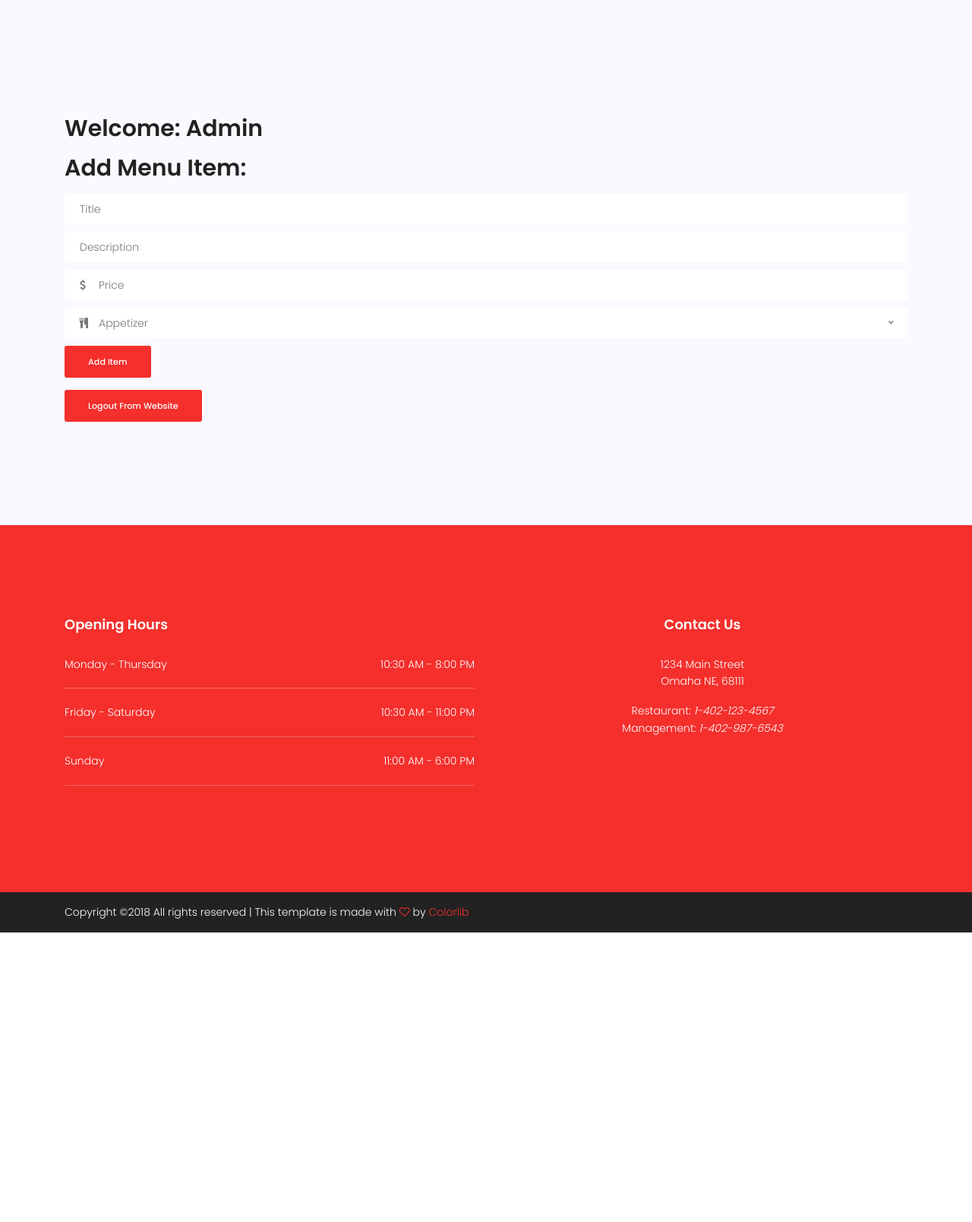
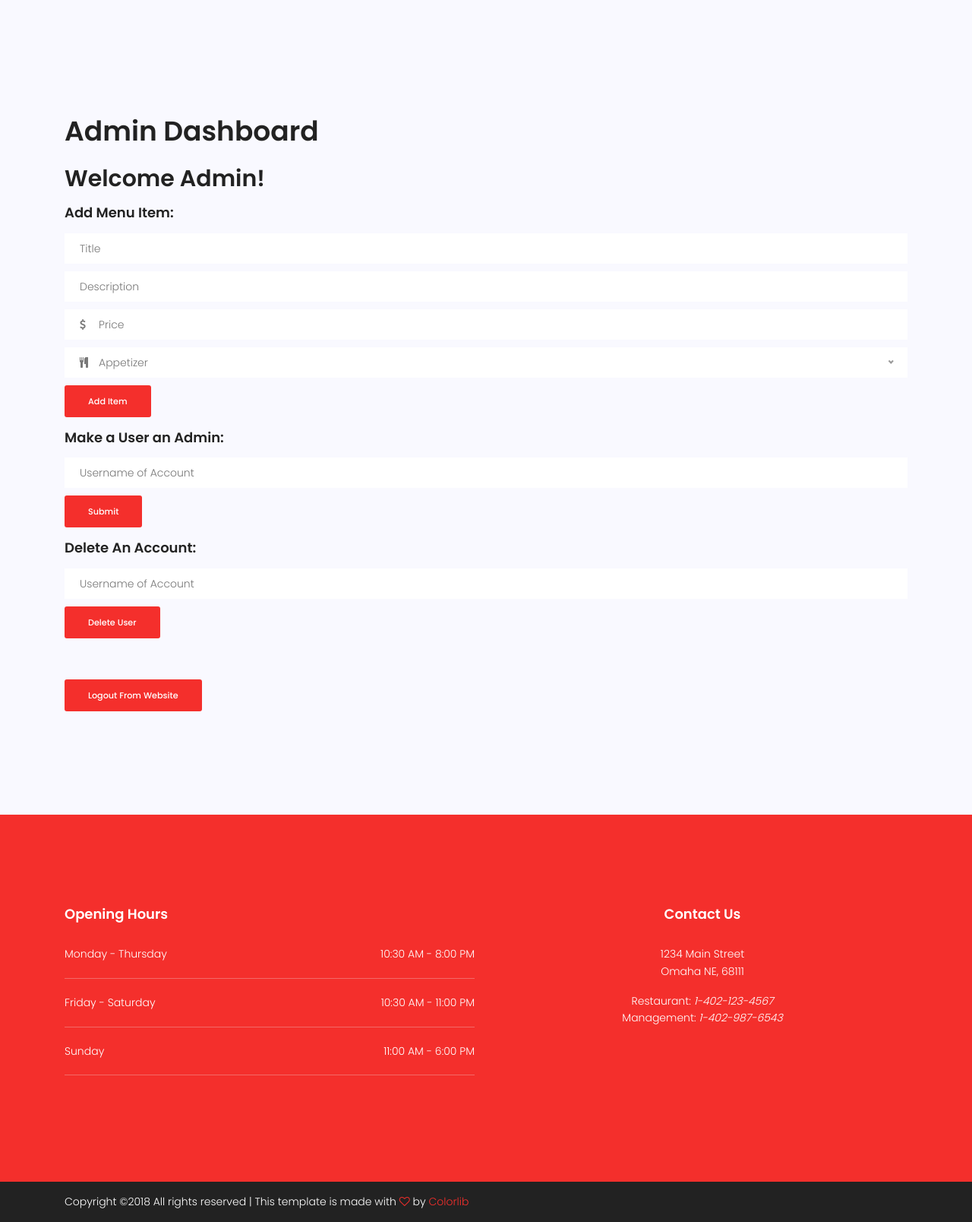
Before and after one commit to JustinRobbins7/DigitalSynergyGP, a Flask app: page /myaccount in a window 1280 px wide. Shown: the part 442-2050 px from the top of the page at 76% size. Before the commit the page ends 1669 px from the top, so only its background shows below. Run offline with Flask 2, Linux system fonts and the light colour scheme; a user stored in the database is signed in; some libraries are stand-ins or nearby versions.

Commit message:
admins can now make users admins and delete accounts

```diff
--- a/WebApp/WebApp/app.py
+++ b/WebApp/WebApp/app.py
@@ -1,6 +1,6 @@
 from flask import Flask, render_template, abort, redirect, request
 from jinja2 import TemplateNotFound
-from WebApp.WebApp.forms import AddMenuItem, CreateAccount, FormLogin
+from WebApp.WebApp.forms import AddMenuItem, CreateAccount, FormLogin, UsernameReturnDelete, UsernameReturnAdmin
 from flask_sqlalchemy import SQLAlchemy
 from flask_login import LoginManager, UserMixin, current_user, login_user, logout_user
 import pymysql
@@ -57,6 +57,8 @@ def createaccount_function():
         form_menu = AddMenuItem()
         form_login = FormLogin()
         form_create = CreateAccount()
+        form_delete = UsernameReturnDelete()
+        form_makeadmin = UsernameReturnAdmin()
 
         # if create button is pressed
         if form_create.createaccount.data:
@@ -75,15 +77,17 @@ def createaccount_function():
                     db.session.add(temp_user)
                     db.session.commit()
                     return redirect('myaccount')
-                    return redirect('myaccount')
                 # if user already exists, prompt user to either change username or login
                 else:
                     error = 'Account Already Exists: Choose Another Username or Login'
-                    return render_template('createaccount.html',  formMenu=form_menu, formLogin=form_login,
-                                           formCreate=form_create, createError=error)
+                    return render_template('createaccount.html', formMenu=form_menu, formLogin=form_login,
+                                           formCreate=form_create, formDelete=form_delete, formAdmin=form_makeadmin,
+                                           createError=error)
 
         # what to return on no button press
-        return render_template('createaccount.html',  formMenu=form_menu, formLogin=form_login, formCreate=form_create)
+        return render_template('createaccount.html', formMenu=form_menu, formLogin=form_login,
+                               formCreate=form_create, formDelete=form_delete, formAdmin=form_makeadmin,
+                               loginError=error)
 
     except TemplateNotFound:
         abort(404)
@@ -95,11 +99,17 @@ def myaccount_function():
     try:
 
         error = None
+        dmessagegood = None
+        dmessagebad = None
+        amessagegood = None
+        amessagebad = None
 
         # initialized forms needed
         form_menu = AddMenuItem()
         form_login = FormLogin()
         form_create = CreateAccount()
+        form_delete = UsernameReturnDelete()
+        form_makeadmin = UsernameReturnAdmin()
 
         # if login button is pressed
         if form_login.loginsubmit.data:
@@ -116,12 +126,13 @@ def myaccount_function():
                     user = users.query.filter_by(username=temp_username, password=temp_password).first()
                     login_user(user, remember=True)
                     return render_template('myaccount.html', formMenu=form_menu, formLogin=form_login,
-                                           formCreate=form_create)
+                                           formCreate=form_create, formDelete=form_delete, formAdmin=form_makeadmin)
                 # if the combo doesn't exist in the DB, prompt user to create account if they don't have one
                 else:
                     error = 'Username or Password Incorrect: Create Account if you Don\'t Have One'
                     return render_template('myaccount.html', formMenu=form_menu, formLogin=form_login,
-                                           formCreate=form_create, loginError=error)
+                                           formCreate=form_create, formDelete=form_delete, formAdmin=form_makeadmin,
+                                           loginError=error)
 
         if form_menu.addsubmit.data:
             form_menu = AddMenuItem(request.form)
@@ -132,8 +143,44 @@ def myaccount_function():
                 print(form_menu.choice.data)
                 return redirect('myaccount')
 
+        if form_delete.returnButtonDelete.data:
+            form_delete = UsernameReturnDelete(request.form)
+            if form_delete.validate_on_submit():
+                temp_user = form_delete.returnUsernameDelete.data
+                if db.session.query(users).filter(users.username == temp_user).count() == 0:
+                    dmessagebad = 'User Does Not Exists. Check Username and Enter Again'
+                    return render_template('myaccount.html', formMenu=form_menu, formLogin=form_login,
+                                        formCreate=form_create, formDelete=form_delete, formAdmin=form_makeadmin,
+                                        DeleteMessageB=dmessagebad)
+                else:
+                    users.query.filter_by(username=temp_user).delete()
+                    db.session.commit()
+                    dmessagegood = 'User Has Been Deleted'
+                    return render_template('myaccount.html', formMenu=form_menu, formLogin=form_login,
+                                           formCreate=form_create, formDelete=form_delete, formAdmin=form_makeadmin,
+                                           DeleteMessageG=dmessagegood)
+
+        if form_makeadmin.returnButtonAdmin.data:
+            form_makeadmin = UsernameReturnAdmin(request.form)
+            if form_makeadmin.validate_on_submit():
+                temp_user = form_makeadmin.returnUsernameAdmin.data
+                if db.session.query(users).filter(users.username == temp_user).count() == 0:
+                    amessagebad = 'User Does Not Exists. Check Username and Enter Again'
+                    return render_template('myaccount.html', formMenu=form_menu, formLogin=form_login,
+                                        formCreate=form_create, formDelete=form_delete, formAdmin=form_makeadmin,
+                                        AdminMessageB=amessagebad)
+                else:
+                    temp = users.query.filter_by(username=temp_user).first()
+                    temp.typeaccount = 1
+                    db.session.commit()
+                    amessagegood = 'Account Has Been Made an Admin'
+                    return render_template('myaccount.html', formMenu=form_menu, formLogin=form_login,
+                                           formCreate=form_create, formDelete=form_delete, formAdmin=form_makeadmin,
+                                           AdminMessageG=amessagegood)
+
         # on no special cases return myaccount page
-        return render_template('myaccount.html',  formMenu=form_menu, formLogin=form_login, formCreate=form_create)
+        return render_template('myaccount.html', formMenu=form_menu, formLogin=form_login,
+                               formCreate=form_create, formDelete=form_delete, formAdmin=form_makeadmin)
 
     except TemplateNotFound:
         abort(404)
@@ -148,10 +195,12 @@ def html_lookup(page):
 
     # call myaccount functionality from function
     if page == 'myaccount':
+        print('hi')
         return myaccount_function()
 
     # call myaccount functionality from function
     if page == 'createaccount':
+        print('hello')
         return createaccount_function()
 
     # render all other pages that don't require extra procession in the form of a function
--- a/WebApp/WebApp/forms.py
+++ b/WebApp/WebApp/forms.py
@@ -29,3 +29,15 @@ class AddMenuItem(FlaskForm):
     price = DecimalField('Price', [validators.DataRequired()], places=2, rounding=None)
     choice = SelectField(label='Type of Item', choices=menu_choices)
     addsubmit = SubmitField('Add Item')
+
+
+# form for returning username for delete account
+class UsernameReturnDelete(FlaskForm):
+    returnUsernameDelete = StringField('Username', [validators.DataRequired()])
+    returnButtonDelete = SubmitField('Delete User')
+
+
+# form for returning username for make admin
+class UsernameReturnAdmin(FlaskForm):
+    returnUsernameAdmin = StringField('Username', [validators.DataRequired()])
+    returnButtonAdmin = SubmitField('Submit')
--- a/WebApp/WebApp/templates/myaccount.html
+++ b/WebApp/WebApp/templates/myaccount.html
@@ -77,15 +77,17 @@
 			<div class="container">
                 <form action="" method="post" novalidate>
                 {% if current_user.is_authenticated %}
+                    <!-- admin dashboard -->
                     {% if current_user.typeaccount == 1 %}
                         <p class="row align-items-center">
                         <p>
                             <p class="row align-items-center">
                             <p>
-                                <div class="text-capitalize"><h2>Welcome: {{ current_user.username }}</h2></div>
+                                <h1>Admin Dashboard</h1><br>
+                                <div class="text-capitalize"><h2>Welcome {{ current_user.username }}!</h2></div>
                             </p>
                             <p>
-                                <h2>Add Menu Item:</h2>
+                                <h4>Add Menu Item:</h4>
                             </p>
                             <div>
                             {{ formMenu.csrf_token }}
@@ -123,11 +125,62 @@
                                 {{ formMenu.addsubmit(class_="genric-btn primary radius") }}
                             </div>
                         </p>
+                        <p>
+                            <h4>Make a User an Admin:</h4>
+                            </p>
+                            <div>
+                            {{ formAdmin.csrf_token }}
+                            {{ formAdmin.hidden_tag() }}
+                            <p>
+                                <div class='mt-10'>
+                                    {{ formAdmin.returnUsernameAdmin(class_="single-input", placeholder="Username of Account") }}
+                                </div>
+                                {% for error in formAdmin.returnUsernameAdmin.errors %}
+                                    <div class='mt-10'><span style="color: red;">[{{ error }}]</span></div>
+                                {% endfor %}
+                                <div class='mt-10'>
+                                    {{ formAdmin.returnButtonAdmin(class_="genric-btn primary radius") }}
+                                </div>
+                                {% if AdminMessageB %}
+                                    <div class='mt-10'><span style="color: red;">[{{ AdminMessageB }}]</span></div>
+                                {% endif %}
+                                {% if AdminMessageG %}
+                                    <div class='mt-10'><span style="color: blue;">[{{ AdminMessageG }}]</span></div>
+                                {% endif %}
+                            </p>
+                        </p>
+                        <p>
+                            <h4>Delete An Account:</h4>
+                            </p>
+                            <div>
+                            {{ formDelete.csrf_token }}
+                            {{ formDelete.hidden_tag() }}
+                            <p>
+                                <div class='mt-10'>
+                                    {{ formDelete.returnUsernameDelete(class_="single-input", placeholder="Username of Account") }}
+                                </div>
+                                {% for error in formDelete.returnUsernameDelete.errors %}
+                                    <div class='mt-10'><span style="color: red;">[{{ error }}]</span></div>
+                                {% endfor %}
+                                <div class='mt-10'>
+                                    {{ formDelete.returnButtonDelete(class_="genric-btn primary radius") }}
+                                </div>
+                                {% if DeleteMessageB %}
+                                    <div class='mt-10'><span style="color: red;">[{{ DeleteMessageB }}]</span></div>
+                                {% endif %}
+                                {% if DeleteMessageG %}
+                                    <div class='mt-10'><span style="color: blue;">[{{ DeleteMessageG }}]</span></div>
+                                {% endif %}
+                            </p>
+                            <br>
+                        </p>
                     </div>
+
                 </form>
                             <a href="logout" class="genric-btn primary radius">Logout From Website</a>
                         </p>
                     </p>
+                    <!-- normal user dashboard -->
                     {% else %}
                         <p class="row align-items-center">
                         <p>
@@ -140,6 +193,7 @@
                         </p>
                         </p>
                     {% endif %}
+                <!-- no logged in user -->
                 {% else %}
                 <br>
                 <p class="row align-items-center">
```
